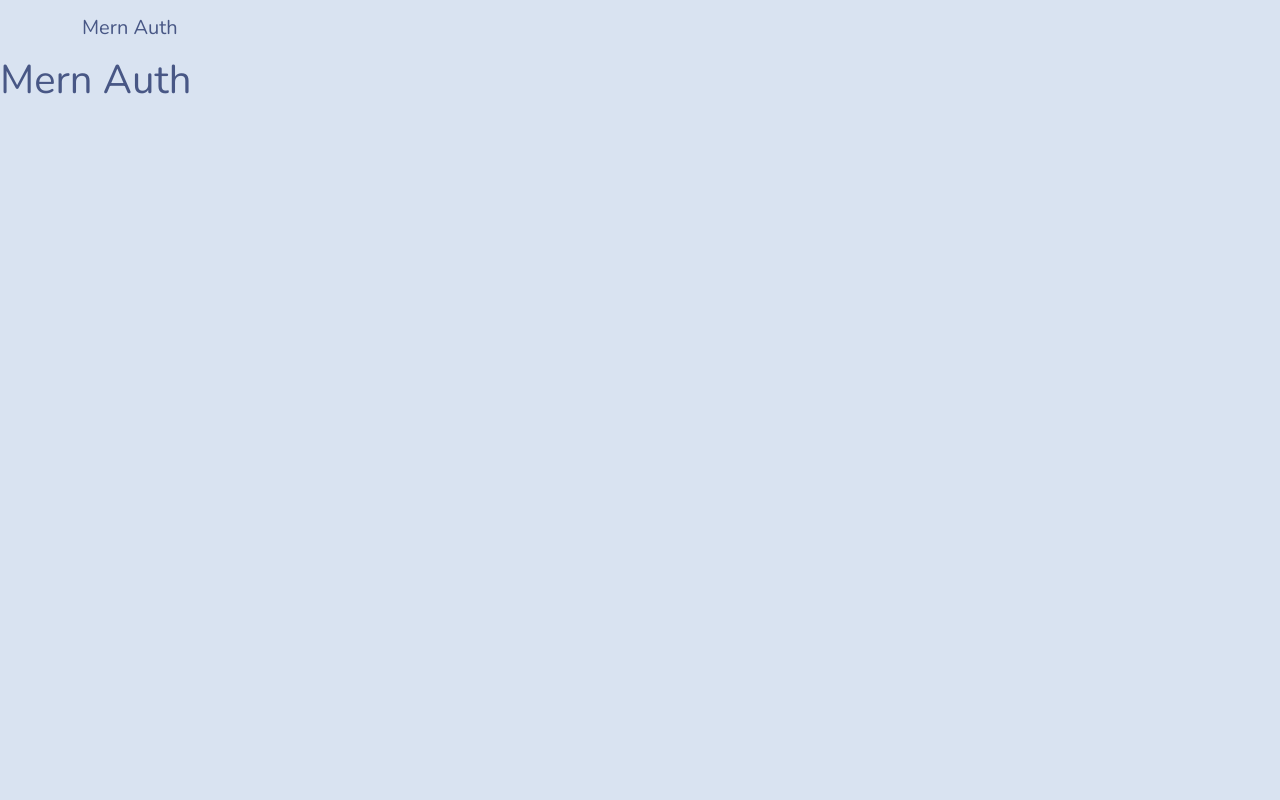
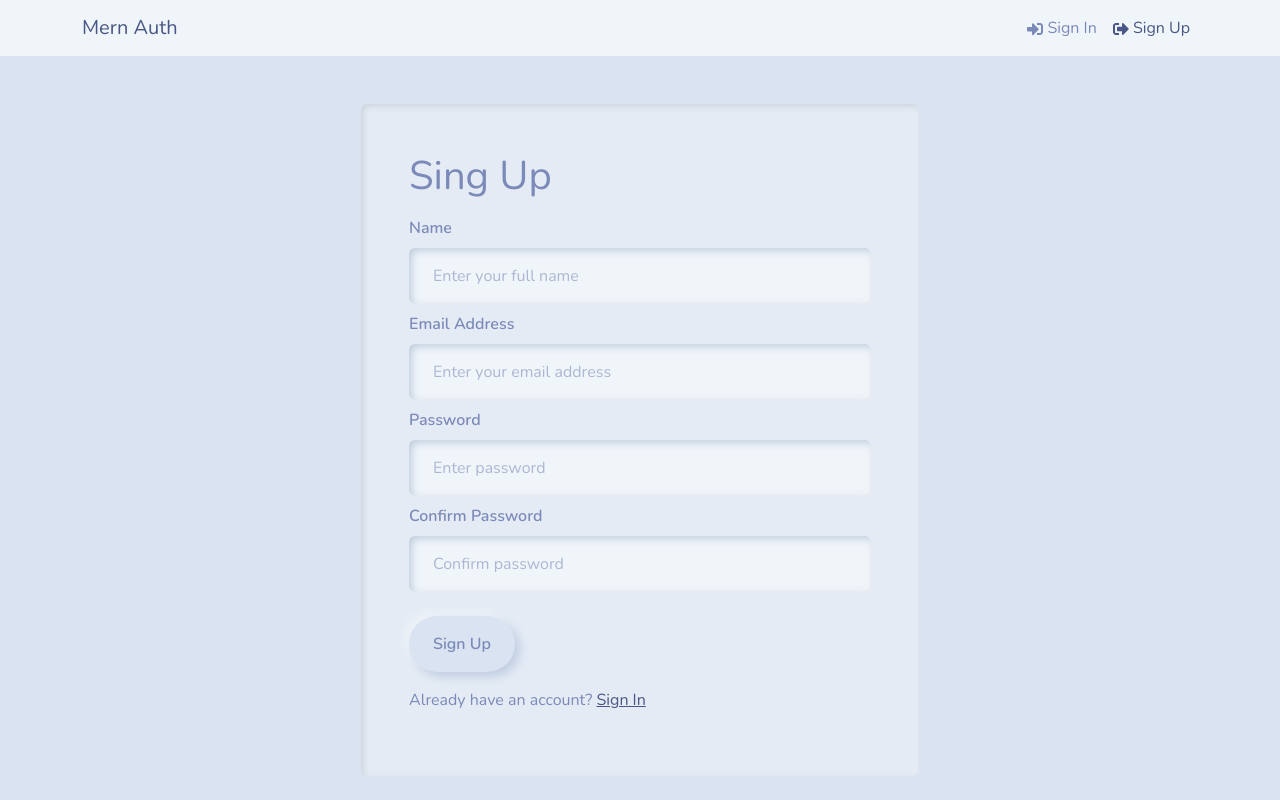
Before and after one commit to stevemarcel/MERN-Authentication-JWT-HTTP-Only, a React (Vite) app in the folder frontend/: page /register in a window 1280 px wide. Built offline with nearby package versions, Linux system fonts and the light colour scheme.

Commit message:
Pages Added

```diff
--- a/frontend/package.json
+++ b/frontend/package.json
@@ -14,7 +14,9 @@
     "react": "^18.2.0",
     "react-bootstrap": "^2.8.0",
     "react-dom": "^18.2.0",
-    "react-icons": "^4.10.1"
+    "react-icons": "^4.10.1",
+    "react-router-bootstrap": "^0.26.2",
+    "react-router-dom": "^6.14.1"
   },
   "devDependencies": {
     "@types/react": "^18.0.37",
--- a/frontend/src/App.jsx
+++ b/frontend/src/App.jsx
@@ -1,10 +1,14 @@
+import { Outlet } from "react-router-dom";
+import { Container } from "react-bootstrap";
 import Header from "./components/Header";
 
 const App = () => {
   return (
     <>
       <Header />
-      <h1>Mern Auth</h1>
+      <Container className="mt-5">
+        <Outlet />
+      </Container>
     </>
   );
 };
--- /dev/null
+++ b/frontend/src/components/FormContainer.jsx
@@ -0,0 +1,15 @@
+import { Container, Row, Col } from "react-bootstrap";
+
+const FormContainer = ({ children }) => {
+  return (
+    <Container>
+      <Row className="justify-content-md-center mt-5">
+        <Col xs={12} md={6} className="card p-5">
+          {children}
+        </Col>
+      </Row>
+    </Container>
+  );
+};
+
+export default FormContainer;
--- a/frontend/src/components/Header.jsx
+++ b/frontend/src/components/Header.jsx
@@ -1,28 +1,30 @@
 import { Navbar, Nav, Container } from "react-bootstrap";
 import { FaSignInAlt, FaSignOutAlt } from "react-icons/fa";
+import { LinkContainer } from "react-router-bootstrap";
 
 const Header = () => {
   return (
     <header>
-      <Navbar
-        // bg="dark" variant="dark"
-        expand="md"
-        collapseOnSelect
-      >
+      <Navbar collapseOnSelect expand="lg" className="bg-body-tertiary">
         <Container>
-          <Navbar.Brand href="/">Mern Auth</Navbar.Brand>
-          <Navbar.Toggle aria-controls="basic-navbar-nav">
-            <Navbar.Collapse id="basic-navbar-nav">
-              <Nav className="ms-auto">
-                <Nav.Link href="/login">
+          <LinkContainer to="/">
+            <Navbar.Brand>Mern Auth</Navbar.Brand>
+          </LinkContainer>
+          <Navbar.Toggle aria-controls="responsive-navbar-nav" />
+          <Navbar.Collapse id="responsive-navbar-nav">
+            <Nav className="ms-auto">
+              <LinkContainer to="/login">
+                <Nav.Link>
                   <FaSignInAlt /> Sign In
                 </Nav.Link>
-                <Nav.Link href="/register">
+              </LinkContainer>
+              <LinkContainer to="/register">
+                <Nav.Link>
                   <FaSignOutAlt /> Sign Up
                 </Nav.Link>
-              </Nav>
-            </Navbar.Collapse>
-          </Navbar.Toggle>
+              </LinkContainer>
+            </Nav>
+          </Navbar.Collapse>
         </Container>
       </Navbar>
     </header>
--- /dev/null
+++ b/frontend/src/components/Hero.jsx
@@ -0,0 +1,34 @@
+import { Button } from "react-bootstrap";
+import { LinkContainer } from "react-router-bootstrap";
+
+const Hero = () => {
+  return (
+    <div className=" d-flex justify-content-center">
+      <div className="card hero-card w-75">
+        <div className="card-body d-flex flex-column align-items-center">
+          <h2>MERN AUTH APP</h2>
+          <p className="card-text text-center">
+            This is a Mern Project that focuses on Authentication that stores the JWT token in a
+            HTTP-only cookie. The technologies used in the project are React via Vite, React Redux
+            Toolkit, React Bootstrap with a custom theme file, Express for the backend API and
+            MongoDB for the RESTful database.
+          </p>
+          <div className="d-flex">
+            <LinkContainer to="/login">
+              <Button variant="primary" className="me-3" size="sm">
+                Sign In
+              </Button>
+            </LinkContainer>
+            <LinkContainer to="/register">
+              <Button variant="info" className="me-3" size="sm">
+                Sign Up
+              </Button>
+            </LinkContainer>
+          </div>
+        </div>
+      </div>
+    </div>
+  );
+};
+
+export default Hero;
--- a/frontend/src/main.jsx
+++ b/frontend/src/main.jsx
@@ -1,12 +1,33 @@
 import React from "react";
 import ReactDOM from "react-dom/client";
+import {
+  createBrowserRouter,
+  createRoutesFromElements,
+  Route,
+  RouterProvider,
+} from "react-router-dom";
 import App from "./App.jsx";
 import "./morph.min.css";
 // import "bootstrap/dist/css/bootstrap.css";
 // import "./index.css";
 
+// Pages Import
+import HomePage from "./pages/HomePage.jsx";
+import LoginPage from "./pages/LoginPage.jsx";
+import RegisterPage from "./pages/RegisterPage.jsx";
+
+const router = createBrowserRouter(
+  createRoutesFromElements(
+    <Route path="/" element={<App />}>
+      <Route index={true} path="/" element={<HomePage />} />
+      <Route path="/login" element={<LoginPage />} />
+      <Route path="/register" element={<RegisterPage />} />
+    </Route>
+  )
+);
+
 ReactDOM.createRoot(document.getElementById("root")).render(
   <React.StrictMode>
-    <App />
+    <RouterProvider router={router} />
   </React.StrictMode>
 );
--- /dev/null
+++ b/frontend/src/pages/HomePage.jsx
@@ -0,0 +1,10 @@
+import Hero from "../components/Hero";
+const HomePage = () => {
+  return (
+    <>
+      <Hero />
+    </>
+  );
+};
+
+export default HomePage;
--- /dev/null
+++ b/frontend/src/pages/LoginPage.jsx
@@ -0,0 +1,53 @@
+import { useState } from "react";
+import { Link } from "react-router-dom";
+import { Form, Button, Row, Col } from "react-bootstrap";
+import FormContainer from "../components/FormContainer";
+
+const LoginPage = () => {
+  const [email, setEmail] = useState("");
+  const [password, setPassword] = useState("");
+
+  const submitHandler = async (e) => {
+    e.preventDefault();
+    console.log("Login");
+  };
+
+  return (
+    <FormContainer>
+      <h1>Sing In</h1>
+
+      <Form onSubmit={submitHandler}>
+        <Form.Group className="my-2" controlId="email">
+          <Form.Label>Email Address</Form.Label>
+          <Form.Control
+            type="email"
+            placeholder="Enter your email address"
+            value={email}
+            onChange={(e) => setEmail(e.target.value)}
+          ></Form.Control>
+        </Form.Group>
+        <Form.Group className="my-2" controlId="password">
+          <Form.Label>Password</Form.Label>
+          <Form.Control
+            type="password"
+            placeholder="Enter your password"
+            value={password}
+            onChange={(e) => setPassword(e.target.value)}
+          ></Form.Control>
+        </Form.Group>
+
+        <Button type="submit" variant="primary" className="mt-3">
+          Sign In
+        </Button>
+
+        <Row className="py-3">
+          <Col>
+            New Customer? <Link to="/register">Sign Up</Link>
+          </Col>
+        </Row>
+      </Form>
+    </FormContainer>
+  );
+};
+
+export default LoginPage;
--- /dev/null
+++ b/frontend/src/pages/RegisterPage.jsx
@@ -0,0 +1,73 @@
+import { useState } from "react";
+import { Link } from "react-router-dom";
+import { Form, Button, Row, Col } from "react-bootstrap";
+import FormContainer from "../components/FormContainer";
+
+const RegisterPage = () => {
+  const [name, setName] = useState("");
+  const [email, setEmail] = useState("");
+  const [password, setPassword] = useState("");
+  const [confirmPassword, setConfirmPassword] = useState("");
+
+  const submitHandler = async (e) => {
+    e.preventDefault();
+    console.log("Register");
+  };
+
+  return (
+    <FormContainer>
+      <h1>Sing Up</h1>
+
+      <Form onSubmit={submitHandler}>
+        <Form.Group className="my-2" controlId="name">
+          <Form.Label>Name</Form.Label>
+          <Form.Control
+            type="text"
+            placeholder="Enter your full name"
+            value={name}
+            onChange={(e) => setName(e.target.value)}
+          ></Form.Control>
+        </Form.Group>
+        <Form.Group className="my-2" controlId="email">
+          <Form.Label>Email Address</Form.Label>
+          <Form.Control
+            type="email"
+            placeholder="Enter your email address"
+            value={email}
+            onChange={(e) => setEmail(e.target.value)}
+          ></Form.Control>
+        </Form.Group>
+        <Form.Group className="my-2" controlId="password">
+          <Form.Label>Password</Form.Label>
+          <Form.Control
+            type="password"
+            placeholder="Enter password"
+            value={password}
+            onChange={(e) => setPassword(e.target.value)}
+          ></Form.Control>
+        </Form.Group>
+        <Form.Group className="my-2" controlId="confirmPassword">
+          <Form.Label>Confirm Password</Form.Label>
+          <Form.Control
+            type="password"
+            placeholder="Confirm password"
+            value={confirmPassword}
+            onChange={(e) => setConfirmPassword(e.target.value)}
+          ></Form.Control>
+        </Form.Group>
+
+        <Button type="submit" variant="primary" className="mt-3">
+          Sign Up
+        </Button>
+
+        <Row className="py-3">
+          <Col>
+            Already have an account? <Link to="/login">Sign In</Link>
+          </Col>
+        </Row>
+      </Form>
+    </FormContainer>
+  );
+};
+
+export default RegisterPage;
```
Also changed, not shown: frontend/.eslintrc.cjs, 1 other file (tests, documents, lock files or other folders).
